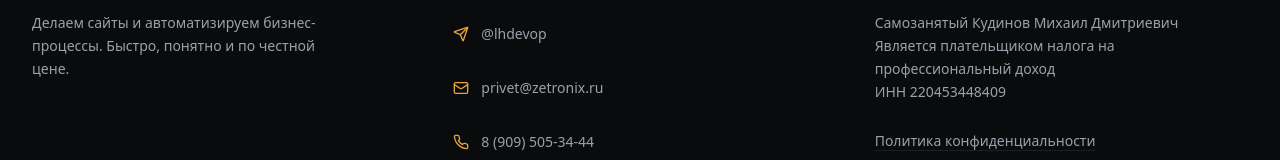
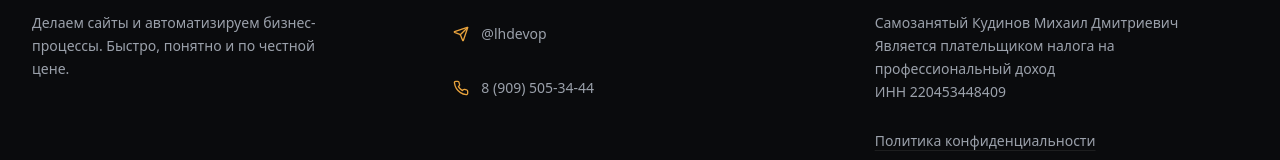
Before and after one commit to kudinov13/Zetronix, a React (Vite) app: page / in a window 1280 px wide. Shown: the part 6754-6914 px from the top of the page. Built offline with nearby package versions, Linux system fonts and the light colour scheme; no server answers.

Commit message:
Remove email from footer until corporate email is ready

```diff
--- a/src/components/Footer.tsx
+++ b/src/components/Footer.tsx
@@ -1,5 +1,5 @@
 import { Link } from "react-router-dom";
-import { Mail, Send, Phone } from "lucide-react";
+import { Send, Phone } from "lucide-react";
 
 const contacts = [
   {
@@ -7,12 +7,6 @@ const contacts = [
     label: "Telegram",
     value: "@lhdevop",
     href: "https://t.me/lhdevop",
-  },
-  {
-    icon: Mail,
-    label: "Почта",
-    value: "privet@zetronix.ru",
-    href: "mailto:privet@zetronix.ru",
   },
   {
     icon: Phone,
```
